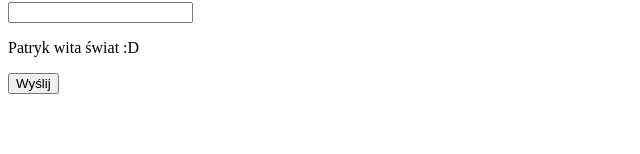
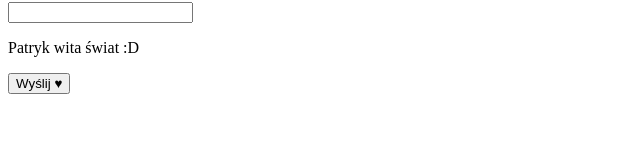
Before and after one commit to Patys/react-fundamentals, a React (Create React App) app: page / in a window 1280 px wide. Shown: the part 146-300 px from the top of the page, without its empty margins (0-640 px from the left). Built offline with nearby package versions, Linux system fonts and the light colour scheme.

Commit message:
added heart symbol

```diff
--- a/src/App.js
+++ b/src/App.js
@@ -1,4 +1,6 @@
 import React from 'react';
+import Heart from './Symbols'
+
 
 class App extends React.Component {
   constructor() {
@@ -21,7 +23,7 @@ class App extends React.Component {
         <p>{txt}</p>
         <InputWidget update={this.update.bind(this)} />
         <p>{this.state.myTxt}</p>
-        <ButtonWidget>Wyślij</ButtonWidget>
+        <ButtonWidget>Wyślij <Heart /></ButtonWidget>
       </div>
     )
   }
--- /dev/null
+++ b/src/Symbols.js
@@ -0,0 +1,9 @@
+import React from 'react';
+
+class Heart extends React.Component {
+  render() {
+    return <span>&hearts;</span>
+  }
+}
+
+export default Heart
```
